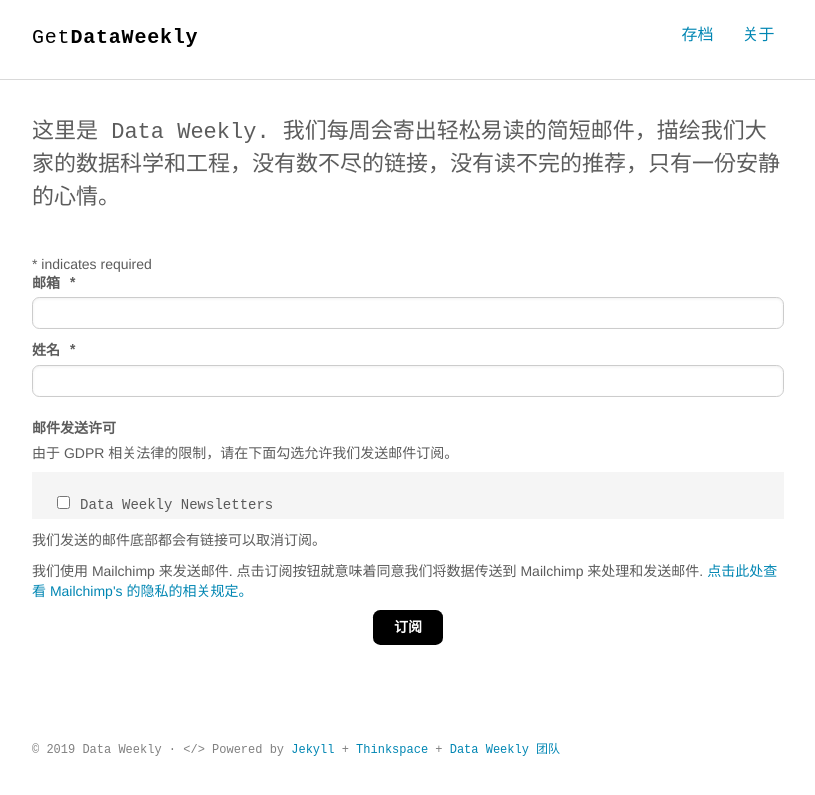
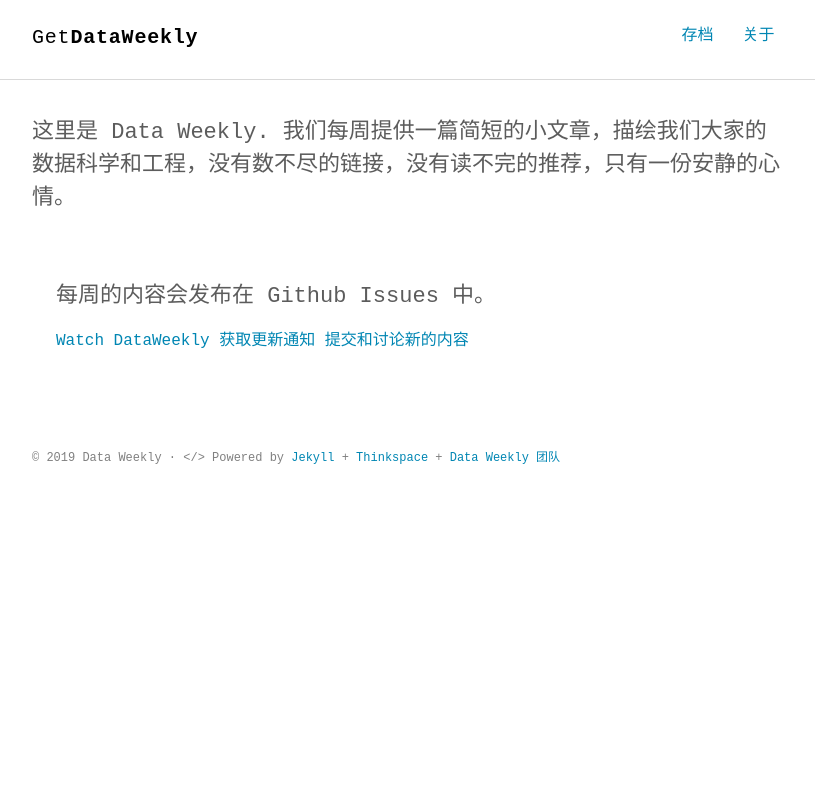
Before and after one commit to data-com/data-com.github.io, a Jekyll site: the page built from index.html, in a window 1280 px wide. Shown: the top 795 px of the page, without its empty margins (232-1047 px from the left). Built offline with Jekyll 4.4.1, drawn with Linux system fonts in a browser that asks for light colours; some web fonts are replaced; comment, search, counter and statistics services are not loaded.

Commit message:
no mailchimp but github issues

```diff
--- /dev/null
+++ b/_data/nav.yml
@@ -0,0 +1,4 @@
+- title: 存档
+  link: /archive
+- title: 关于
+  link: /about
--- a/_includes/intro.html
+++ b/_includes/intro.html
@@ -1,5 +1,7 @@
 <section class="intro">
   <div class="container">
-    <p class="lead">这里是 Data Weekly. 我们每周会寄出轻松易读的简短邮件，描绘我们大家的数据科学和工程，没有数不尽的链接，没有读不完的推荐，只有一份安静的心情。</p>
+    <p class="lead">
+      这里是 Data Weekly. 我们每周提供一篇简短的小文章，描绘我们大家的数据科学和工程，没有数不尽的链接，没有读不完的推荐，只有一份安静的心情。
+    </p>
   </div>
 </section>
--- a/_includes/nav.html
+++ b/_includes/nav.html
@@ -3,8 +3,9 @@
   <div class="container">
     <h1 class="logo"><a href="{{ '/' | prepend: site.baseurl | prepend: site.url }}">{{ site.title_left }}<span>{{ site.title_right }}</span></a></h1>
     <ul class="navbar">
-      <li><a href="{{ site.mailchimp_archive }}">存档</a></li>
-      <li><a href="{{ '/about' | prepend: site.baseurl | prepend: site.url }}">关于</a></li>
+      {% for nav_item in site.data.nav %}
+        <li><a href="{{ nav_item.link }}"> {{ nav_item.title }} </a></li>
+      {% endfor %}
     </ul>
   </div>
 </nav>
--- /dev/null
+++ b/_includes/weekly-issues.html
@@ -0,0 +1,16 @@
+<section class="intro">
+  <div class="container">
+    <p class="lead">
+      每周的内容会发布在 Github Issues 中。
+    </p>
+
+
+      <!-- Place this tag where you want the button to render. -->
+<a class="github-button" href="https://github.com/data-com/weekly/subscription" data-icon="octicon-eye" data-size="large" data-show-count="true" aria-label="Watch data-com/weekly on GitHub">Watch DataWeekly 获取更新通知</a>
+
+<!-- Place this tag where you want the button to render. -->
+<a class="github-button" href="https://github.com/data-com/discussions/issues" data-icon="octicon-issue-opened" data-size="large" data-show-count="true" aria-label="Issue data-com/discussions on GitHub">提交和讨论新的内容</a>
+  </div>
+</section>
+<!-- Place this tag in your head or just before your close body tag. -->
+<script async defer src="https://buttons.github.io/buttons.js"></script>
--- a/assets/scss/_layout.scss
+++ b/assets/scss/_layout.scss
@@ -144,7 +144,7 @@
 
   .article-title {
     display: inline-block;
-    width: 85%;
+    width: 65%;
     //border-bottom: 1px dashed lighten($light-gray-color, 10%);
   }
 
--- a/index.html
+++ b/index.html
@@ -7,7 +7,7 @@
 
 <section class="intro">
   <div class="container">
-{% include subscription.html %}
+{% include weekly-issues.html %}
 </div>
 </section>
 
```
Also changed, not shown: _includes/weekly-issues-list.html (added, +20 -0 lines), about.md (+4 -4 lines), archive.md (added, +24 -0 lines).
